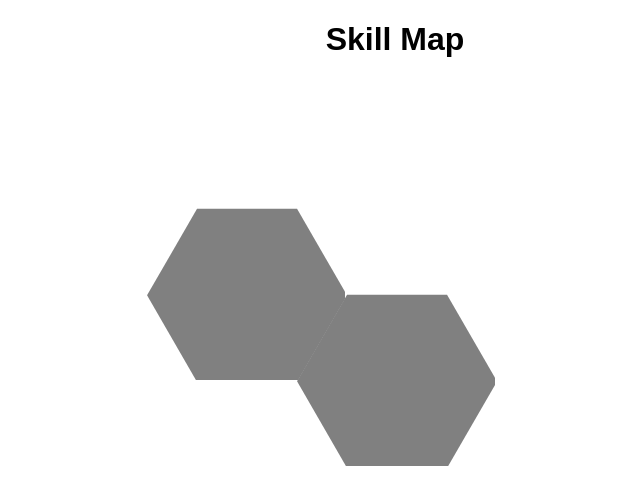
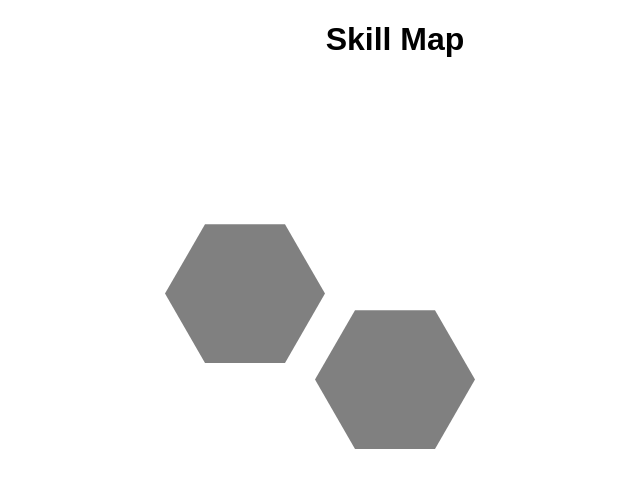
Before and after one commit to noah-kogler/motion-hexplorer, a Next.js app: page / in a window 1280 px wide. Shown: the top 504 px of the page, without its empty margins (245-885 px from the left). Built offline with nearby package versions, Linux system fonts and the light colour scheme.

Commit message:
hex padding

```diff
--- a/components/hexagon.js
+++ b/components/hexagon.js
@@ -3,7 +3,7 @@ import { useState } from "react";
 import HexagonSvg from "./svg/hexagon";
 import { hexHalfHeight } from "../tools/geometry";
 
-export default function Hexagon ({ sideLength, center }) {
+export default function Hexagon ({ sideLength, center, padding }) {
   const [pressed, setPressed] = useState(false);
 
   const togglePressed = () => { setPressed(!pressed); };
@@ -21,7 +21,7 @@ export default function Hexagon ({ sideLength, center }) {
       pressed={pressed}
       onMouseDown={togglePressed}
       onMouseUp={togglePressed}>
-      <HexagonSvg center={{x: sideLength, y: halfHeight}} sideLength={sideLength - 2} />
+      <HexagonSvg center={{x: sideLength, y: halfHeight}} containerSideLength={sideLength} padding={padding}/>
     </Container>
   );
 }
--- a/components/skill-map.js
+++ b/components/skill-map.js
@@ -11,12 +11,13 @@ export default function SkillMap() {
     setWidth(ref.current.clientWidth);
   });
 
+  const padding = 20;
   const sideLength = 100;
   const central = {x: width / 2, y: 300 };
   return (
     <Container ref={ref}>
-      <Hexagon center={central} sideLength={sideLength} />
-      <Hexagon center={{x: central.x - 3 * sideLength / 2, y: central.y - hexHalfHeight(sideLength) }} sideLength={sideLength} />
+      <Hexagon center={central} sideLength={sideLength} padding={padding}/>
+      <Hexagon center={{x: central.x - 3 * sideLength / 2, y: central.y - hexHalfHeight(sideLength) }} sideLength={sideLength}  padding={padding}/>
     </Container>
   );
 }
--- a/components/svg/hexagon.js
+++ b/components/svg/hexagon.js
@@ -1,7 +1,8 @@
 import { hexHalfHeight } from "../../tools/geometry";
 import styled, { keyframes } from "styled-components";
 
-export default function HexagonSvg({center, sideLength}) {
+export default function HexagonSvg({center, padding, containerSideLength}) {
+  const sideLength = containerSideLength - padding;
   const halfHeight = hexHalfHeight(sideLength);
   const halfSide = sideLength / 2;
   const points = [
@@ -14,8 +15,10 @@ export default function HexagonSvg({center, sideLength}) {
   ];
 
   return (
-    <Svg xmlns="http://www.w3.org/2000/svg" viewBox={"0 0 " + (2 * sideLength) + " " + (2 * halfHeight)}>
-      <SvgHex points={points.map(({x, y}) => x + ',' + y).join(' ')}/>
+    <Svg
+      xmlns="http://www.w3.org/2000/svg"
+      viewBox={"0 0 " + (2 * containerSideLength) + " " + (2 * hexHalfHeight(containerSideLength))}>
+      <Polygon points={points.map(({x, y}) => x + ',' + y).join(' ')}/>
     </Svg>
   );
 }
@@ -30,7 +33,7 @@ const HoverColorAnimation = keyframes`
  100% { fill: black; }
 `;
 
-const SvgHex = styled.polygon`
+const Polygon = styled.polygon`
   fill: grey;
   &:hover {
     animation-name: ${HoverColorAnimation};
```
